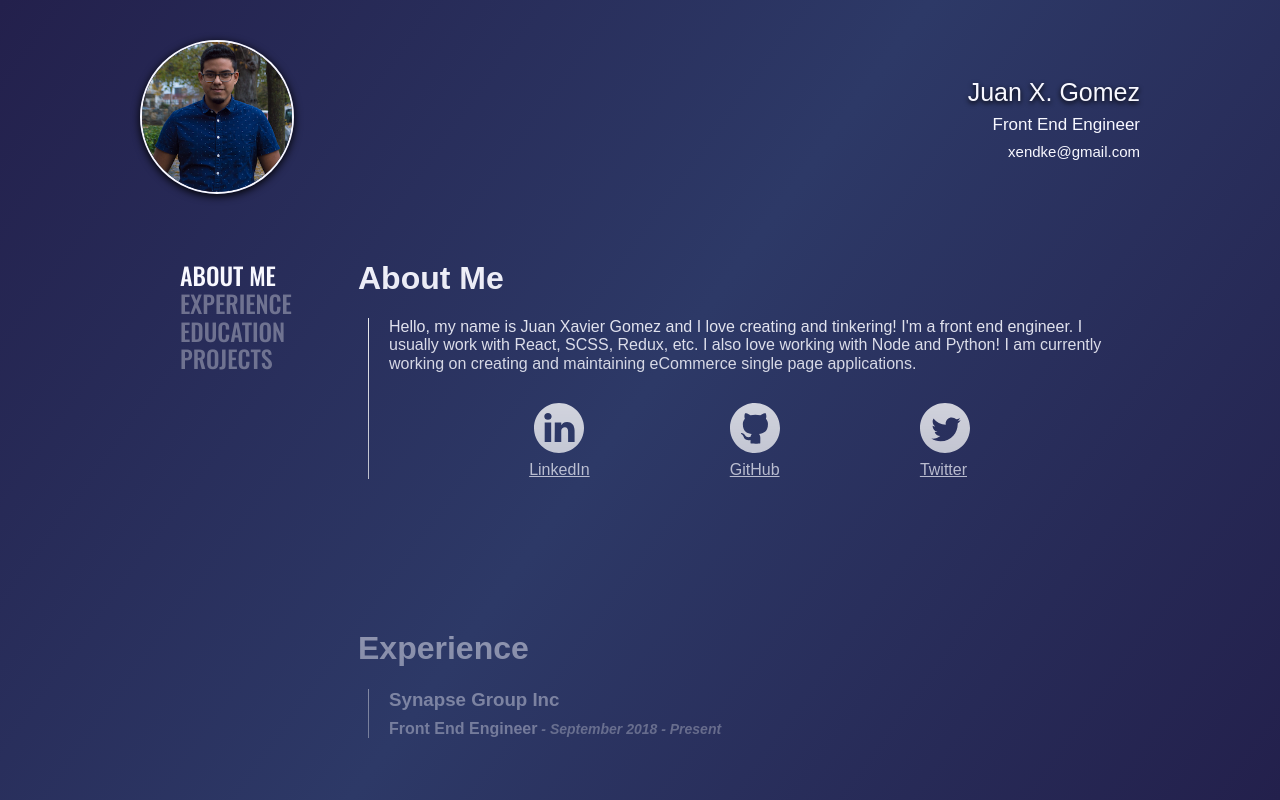
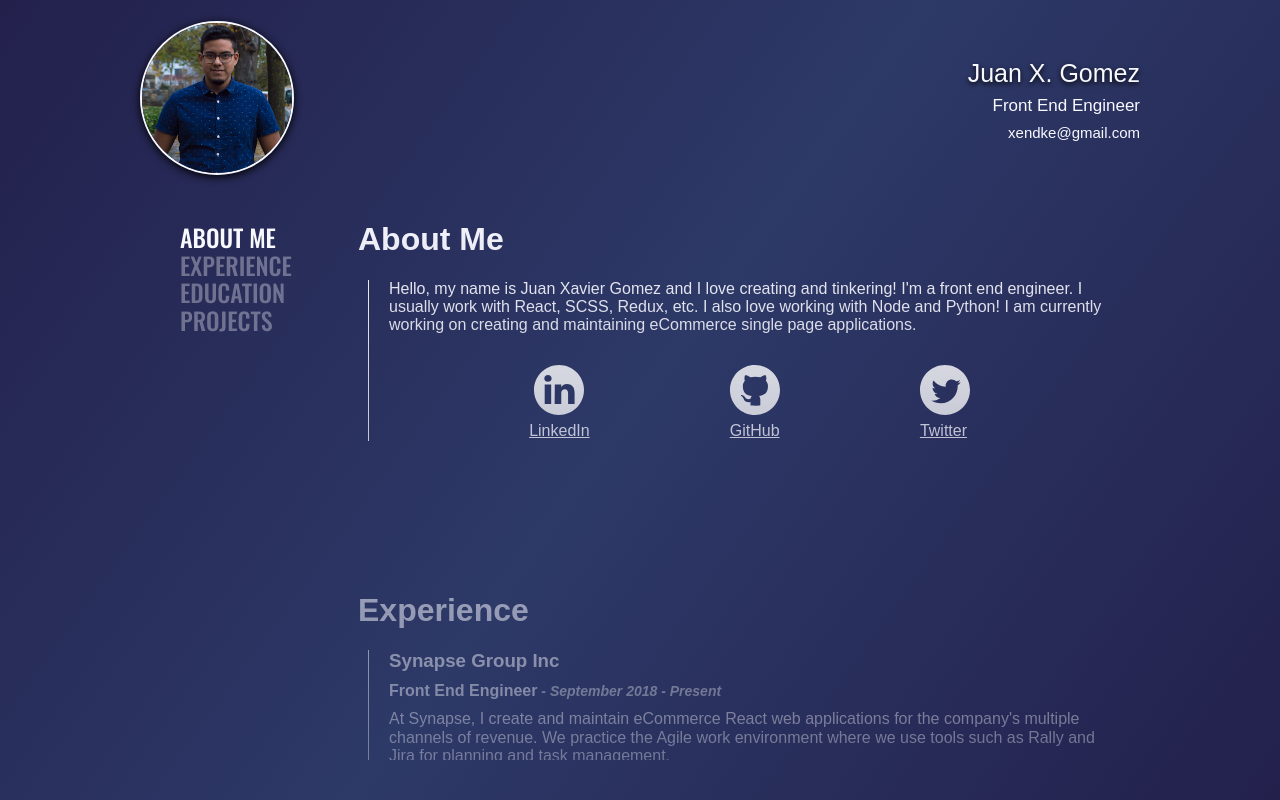
Before and after one commit to xendke/xendke.github.io, a React app: page / in a window 1280 px wide. Built offline with nearby package versions, Linux system fonts and the light colour scheme; a web font is replaced by a local one.

Commit message:
better height for the scrolling content container

```diff
--- a/src/components/DynamicContent/DynamicContent.jsx
+++ b/src/components/DynamicContent/DynamicContent.jsx
@@ -43,7 +43,7 @@ const DynamicContent = ({ refs, handleSectionChange }) => {
             <ScrollTarget ref={refs.about}><AboutMe /></ScrollTarget>
             <ScrollTarget ref={refs.experience}><Experience /></ScrollTarget>
             <ScrollTarget ref={refs.education}><Education /></ScrollTarget>
-            <ScrollTarget ref={refs.projects}><Projects /></ScrollTarget>
+            <ScrollTarget ref={refs.projects} last={true}><Projects /></ScrollTarget>
         </div>
     );
 }
--- a/src/components/DynamicContent/DynamicContent.scss
+++ b/src/components/DynamicContent/DynamicContent.scss
@@ -9,7 +9,7 @@
 
     @include atBreakpoint(tablet) {
         width: 80%;
-        height: 500px;
+        height: 70vh;
         -webkit-mask-image: linear-gradient(rgba(0, 0, 0, 1.0), rgba(0, 0, 0, 0.35));
         mask-image: linear-gradient(rgba(0, 0, 0, 1.0), rgba(0, 0, 0, 0.35));
     }
--- a/src/components/DynamicContent/ScrollTarget/ScrollTarget.jsx
+++ b/src/components/DynamicContent/ScrollTarget/ScrollTarget.jsx
@@ -1,8 +1,8 @@
 import React from 'react';
 import './ScrollTarget.scss';
 
-const ScrollTarget = React.forwardRef(({ children }, ref) => (
-    <div className="ScrollTarget" ref={ref}>{children}</div>
+const ScrollTarget = React.forwardRef(({ children, last }, ref) => (
+    <div className={`ScrollTarget ${last ? 'lastSection' : ''}`} ref={ref}>{children}</div>
 ))
 
 export default ScrollTarget;
--- a/src/components/DynamicContent/ScrollTarget/ScrollTarget.scss
+++ b/src/components/DynamicContent/ScrollTarget/ScrollTarget.scss
@@ -5,5 +5,9 @@
 
     @include atBreakpoint(tablet) {
         padding-bottom: 100px;
+
+        &.lastSection {
+            padding-bottom: 500px;
+        }
     }
 }
--- a/src/components/TopBar/TopBar.scss
+++ b/src/components/TopBar/TopBar.scss
@@ -13,6 +13,7 @@
         max-width: $max-width;
         margin: auto;
         padding: 40px 20px;
+        height: 15vh;
     }
 
     .avatar {
```
